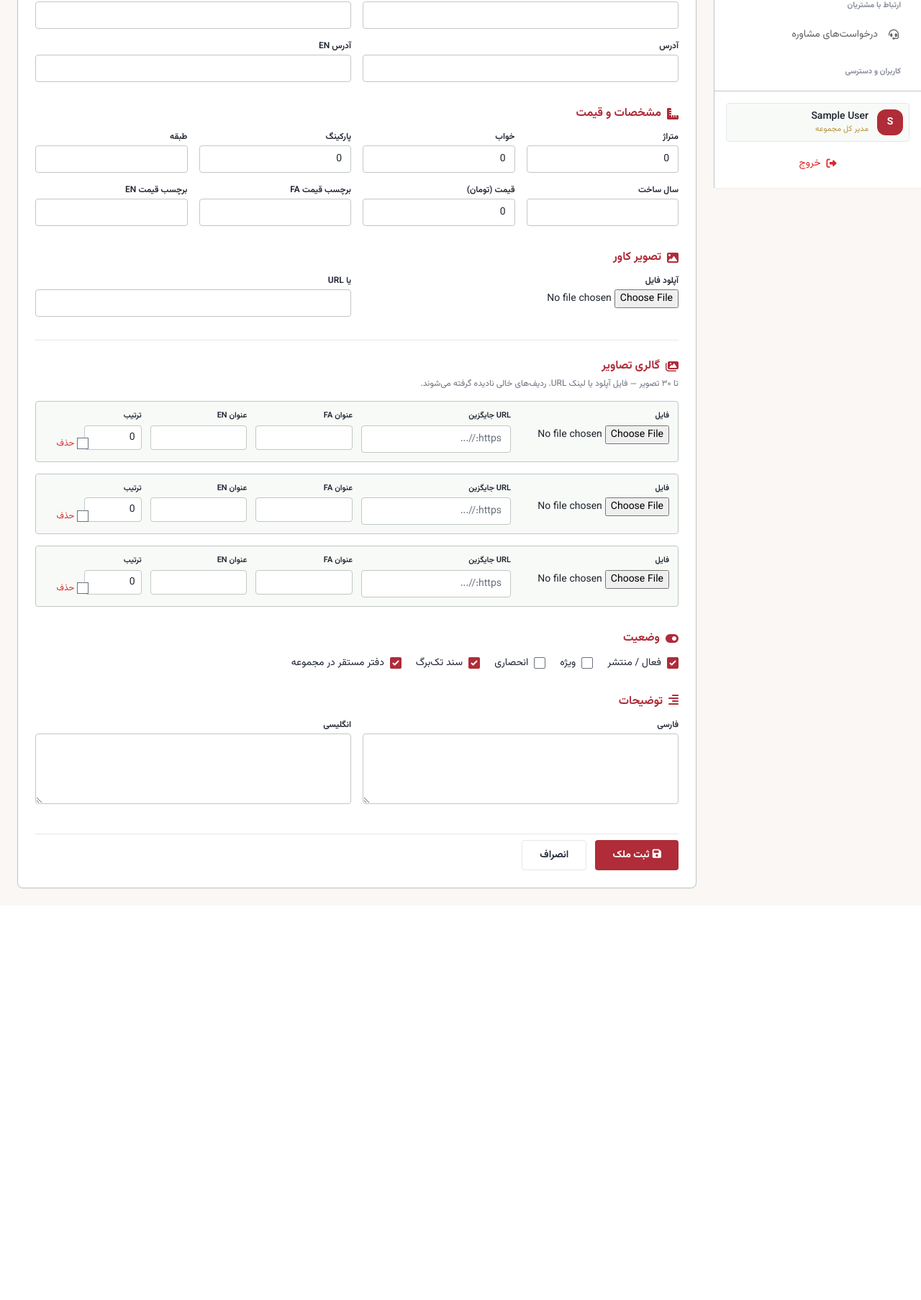
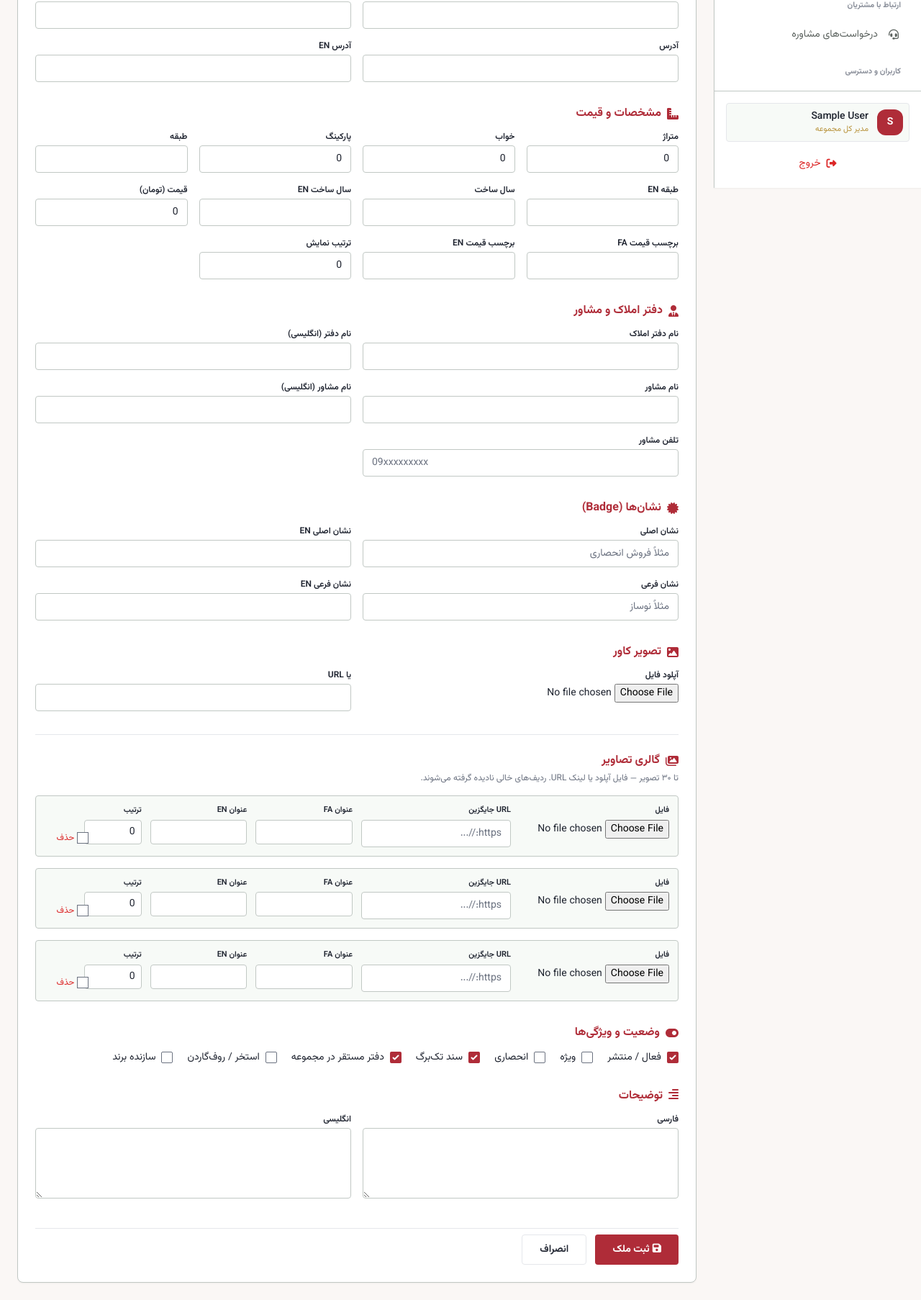
Before and after one commit to MErfanPld/emtiaz-backend, a Django app: page /dashboard/properties/new/ in a window 1280 px wide. Shown: the part 539-2345 px from the top of the page at 72% size. Before the commit the page ends 1775 px from the top, so only its background shows below. Run offline with Django 5.2, Linux system fonts and the light colour scheme; a user stored in the database is signed in; tables that the repository leaves empty hold one stand-in row (values such as "Sample post"); some libraries are stand-ins or nearby versions.

Commit message:
feat: render consultant, agency, badges and feature fields on property form

```diff
--- a/templates/dashboard/property_form.html
+++ b/templates/dashboard/property_form.html
@@ -48,10 +48,34 @@
       <div><label class="block text-xs font-semibold mb-1">خواب</label>{{ form.bedrooms }}</div>
       <div><label class="block text-xs font-semibold mb-1">پارکینگ</label>{{ form.parking }}</div>
       <div><label class="block text-xs font-semibold mb-1">طبقه</label>{{ form.floor }}</div>
+      <div><label class="block text-xs font-semibold mb-1">طبقه EN</label>{{ form.floor_en }}</div>
       <div><label class="block text-xs font-semibold mb-1">سال ساخت</label>{{ form.year_built }}</div>
+      <div><label class="block text-xs font-semibold mb-1">سال ساخت EN</label>{{ form.year_built_en }}</div>
       <div><label class="block text-xs font-semibold mb-1">قیمت (تومان)</label>{{ form.price }}</div>
       <div><label class="block text-xs font-semibold mb-1">برچسب قیمت FA</label>{{ form.price_label }}</div>
       <div><label class="block text-xs font-semibold mb-1">برچسب قیمت EN</label>{{ form.price_label_en }}</div>
+      <div><label class="block text-xs font-semibold mb-1">ترتیب نمایش</label>{{ form.sort_order }}</div>
+    </div>
+  </section>
+
+  <section>
+    <h3 class="font-bold text-primary mb-3 flex items-center gap-2"><i class="fa-solid fa-user-tie"></i> دفتر املاک و مشاور</h3>
+    <div class="grid grid-cols-1 md:grid-cols-2 gap-4">
+      <div><label class="block text-xs font-semibold mb-1">نام دفتر املاک</label>{{ form.agency_name }}</div>
+      <div><label class="block text-xs font-semibold mb-1">نام دفتر (انگلیسی)</label>{{ form.agency_name_en }}</div>
+      <div><label class="block text-xs font-semibold mb-1">نام مشاور</label>{{ form.consultant_name }}</div>
+      <div><label class="block text-xs font-semibold mb-1">نام مشاور (انگلیسی)</label>{{ form.consultant_name_en }}</div>
+      <div><label class="block text-xs font-semibold mb-1">تلفن مشاور</label>{{ form.consultant_phone }}</div>
+    </div>
+  </section>
+
+  <section>
+    <h3 class="font-bold text-primary mb-3 flex items-center gap-2"><i class="fa-solid fa-certificate"></i> نشان‌ها (Badge)</h3>
+    <div class="grid grid-cols-1 md:grid-cols-2 gap-4">
+      <div><label class="block text-xs font-semibold mb-1">نشان اصلی</label>{{ form.badge_primary }}</div>
+      <div><label class="block text-xs font-semibold mb-1">نشان اصلی EN</label>{{ form.badge_primary_en }}</div>
+      <div><label class="block text-xs font-semibold mb-1">نشان فرعی</label>{{ form.badge_secondary }}</div>
+      <div><label class="block text-xs font-semibold mb-1">نشان فرعی EN</label>{{ form.badge_secondary_en }}</div>
     </div>
   </section>
 
@@ -107,13 +131,15 @@
   </section>
 
   <section>
-    <h3 class="font-bold text-primary mb-3 flex items-center gap-2"><i class="fa-solid fa-toggle-on"></i> وضعیت</h3>
+    <h3 class="font-bold text-primary mb-3 flex items-center gap-2"><i class="fa-solid fa-toggle-on"></i> وضعیت و ویژگی‌ها</h3>
     <div class="flex flex-wrap gap-5 text-sm">
       <label class="inline-flex items-center gap-2">{{ form.is_active }} فعال / منتشر</label>
       <label class="inline-flex items-center gap-2">{{ form.is_featured }} ویژه</label>
       <label class="inline-flex items-center gap-2">{{ form.is_exclusive }} انحصاری</label>
       <label class="inline-flex items-center gap-2">{{ form.has_deed }} سند تک‌برگ</label>
       <label class="inline-flex items-center gap-2">{{ form.is_complex_office }} دفتر مستقر در مجموعه</label>
+      <label class="inline-flex items-center gap-2">{{ form.has_pool_or_roof }} استخر / روف‌گاردن</label>
+      <label class="inline-flex items-center gap-2">{{ form.is_brand_builder }} سازنده برند</label>
     </div>
   </section>
 
```
